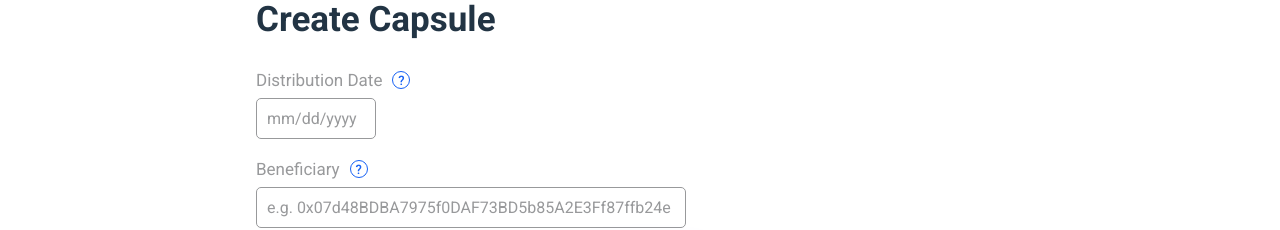
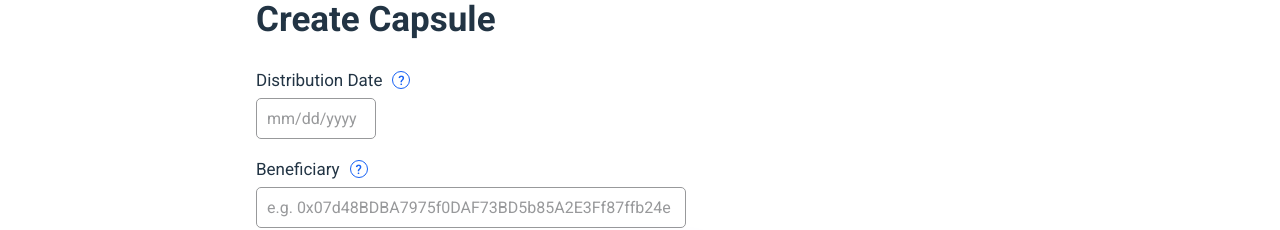
Before and after one commit to chase-manning/crypto-capsule, a React (Create React App) app in the folder client/: page /create in a window 1280 px wide. Shown: the part 156-386 px from the top of the page. Built offline with nearby package versions, Linux system fonts and the light colour scheme.

Commit message:
:lipstick: change label color to main

```diff
--- a/client/src/styles/Label.ts
+++ b/client/src/styles/Label.ts
@@ -1,7 +1,7 @@
 import styled from "styled-components";
 
 const Label = styled.label`
-  color: var(--sub);
+  color: var(--main);
   font-size: 17px;
 `;
 
```
